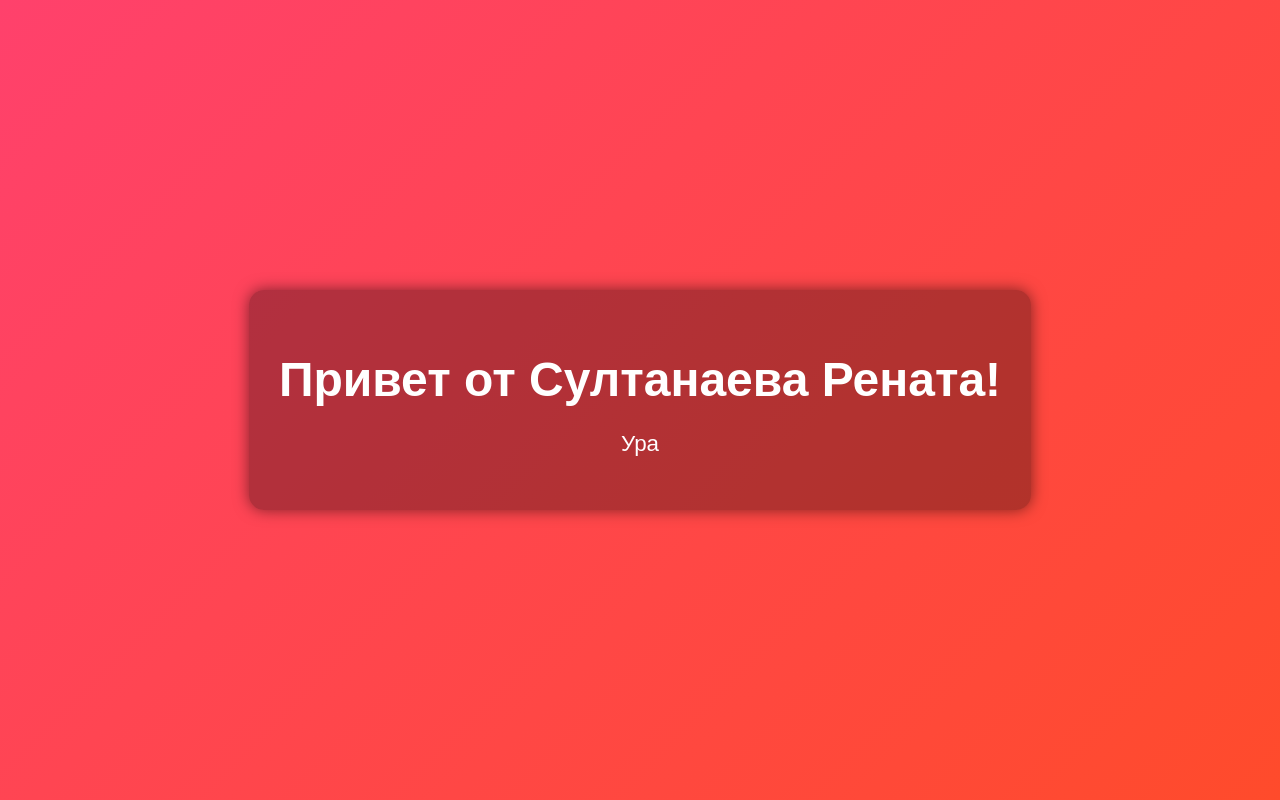
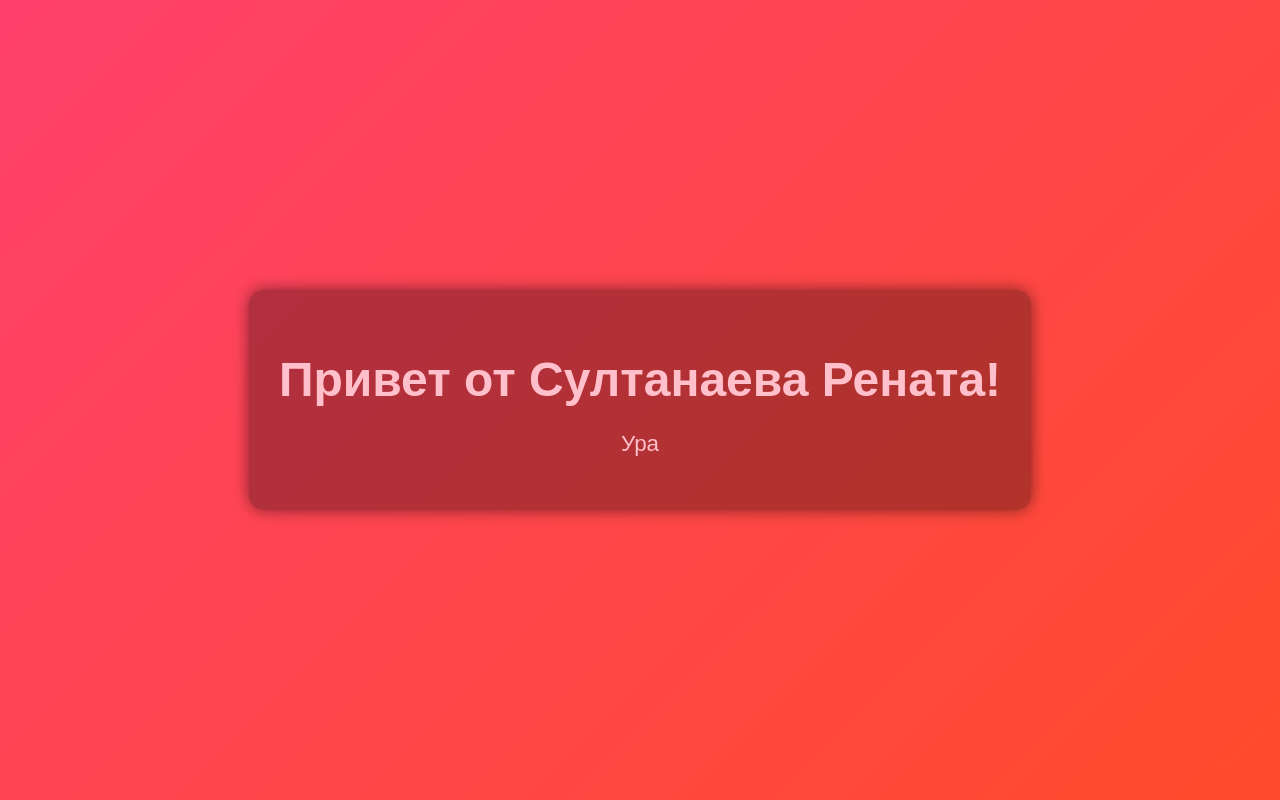
Before and after one commit to kiitrr/lr2, a Flask app: page / in a window 1280 px wide. Run offline with Flask 2, Linux system fonts and the light colour scheme.

Commit message:
Update index.html

```diff
--- a/templates/index.html
+++ b/templates/index.html
@@ -7,7 +7,7 @@
         body {
             font-family: Arial, sans-serif;
             background: linear-gradient(135deg, #ff416c, #ff4b2b);
-            color: white;
+            color: pink;
             display: flex;
             justify-content: center;
             align-items: center;
```
